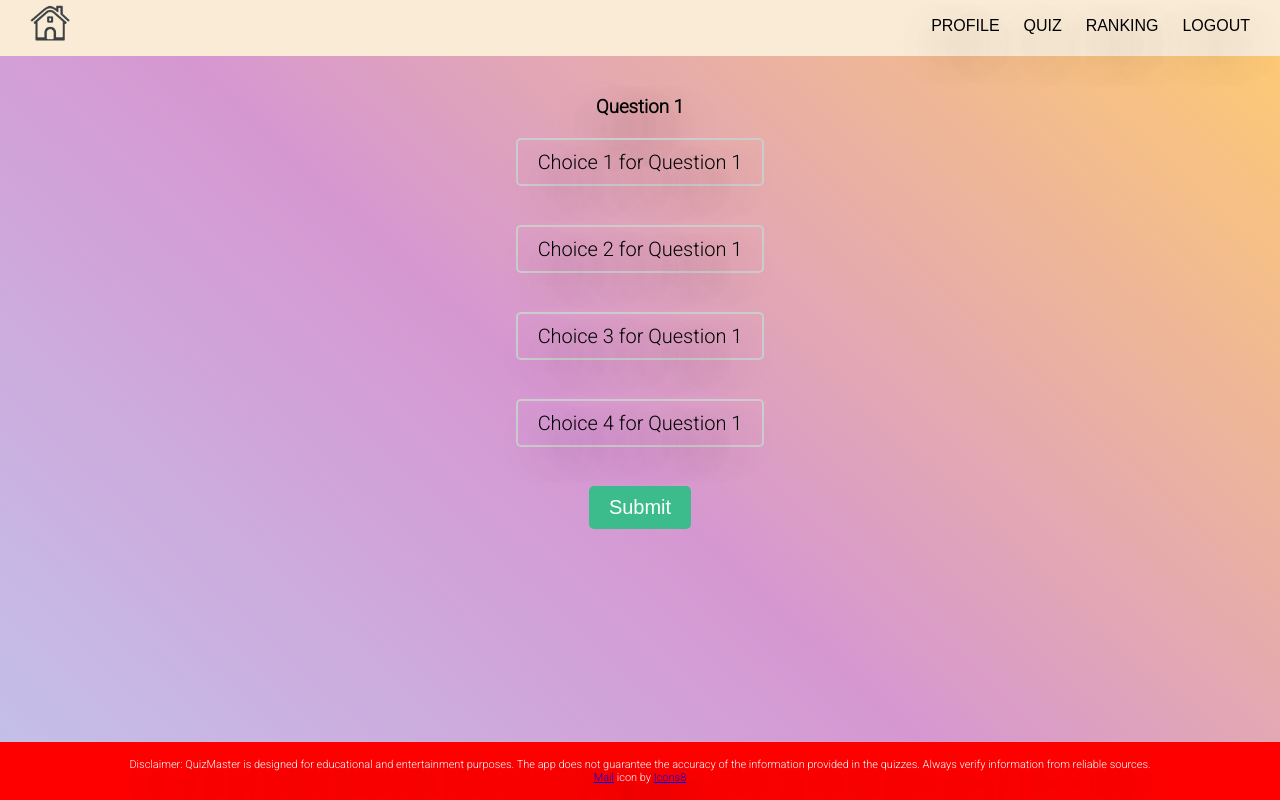
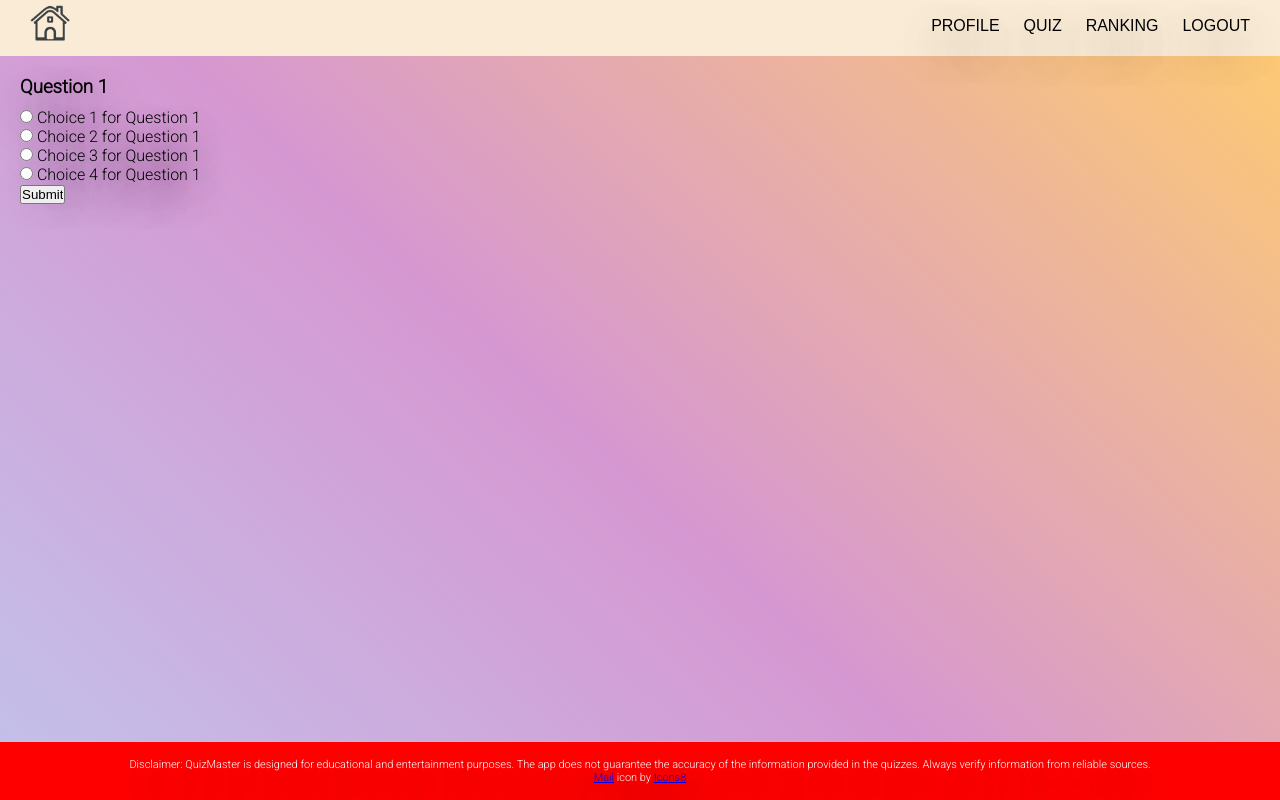
Before and after one commit to juhum/QuizApp, a Flask app: page /quiz in a window 1280 px wide. Run offline with Flask 3, Linux system fonts and the light colour scheme; a user stored in the database is signed in; parts of the project's set-up code (start-up, migrations or seed data) failed here and were passed over.

Commit message:
Revert "Test2"

```diff
--- a/website/static/css/quizstyle.css
+++ /dev/null
@@ -1,78 +0,0 @@
-
-*,
-*::after,
-*::before {
-    margin: 0;
-    padding: 0;
-    box-sizing: border-box;
-}
-
-
-html {
-    scroll-behavior: smooth;
-}
-
-
-
-input[type=radio] {
-    display: none;
-}
-
-input[type=radio] + label {
-    display: inline-block;
-    padding: 10px 20px;
-    margin: 10px;
-    font-size: 20px;
-    cursor: pointer;
-    border: 2px solid #ccc;
-    border-radius: 5px;
-}
-
-input[type=radio]:checked + label {
-    background-color: #3CBC8D;
-    color: white;
-}
-
-input[type=submit] {
-    display: inline-block;
-    padding: 10px 20px;
-    margin: 10px;
-    font-size: 20px;
-    cursor: pointer;
-    border: none;
-    border-radius: 5px;
-    background-color: #3CBC8D;
-    color: white;
-}
-
-input[type=submit]:hover {
-    background-color: #2E8B57;
-}
-
-.container {
-    display: flex;
-    flex-direction: column;
-    align-items: center;
-}
-
-form {
-    display: flex;
-    flex-direction: column;
-    align-items: center;
-}
-
-
-
-.container {
-    display: flex;
-    flex-direction: column;
-    align-items: center;
-}
-
-form {
-    display: flex;
-    flex-direction: column;
-    align-items: center;
-    margin: 0 auto;
-    max-width: 600px;
-}
--- a/website/static/css/style.css
+++ b/website/static/css/style.css
@@ -171,7 +171,7 @@ body {
     display: inline-block;
   }
   .container{
-    /*max-width: 50vw;*/
+    max-width: 50vw;
   }
 }
 
--- a/website/templates/profile.html
+++ b/website/templates/profile.html
@@ -13,6 +13,6 @@
     <h3>Profile page</h3>
     <p><span class="bol">Username:</span> {{ name }}</p>
     <p><span class="bol">Number of total points:</span> {{ total_points }}</p>
-    <img class="logo" src="../static/img/quiz-app-icon-temp.jpg" alt="quiz-app-icon" width="200">
+    <img src="../static/img/quiz-app-icon-temp.jpg" alt="quiz-app-icon" width="200">
     </div>
 {% endblock %}
--- a/website/templates/quiz.html
+++ b/website/templates/quiz.html
@@ -2,18 +2,15 @@
 {% block title %}Quiz{% endblock %}
 
 {% block content %}
-<div class="container">
-<link rel="stylesheet" href="../static/css/quizstyle.css">
 <h3>{{ question.question }}</h3>
 <form action="{{ url_for('views.submit_answer', question_id=question.question_id, question_index=current_question_index) }}" method="post">
     <input type="hidden" name="question_id" value="{{ question.question_id }}">
     {% for choice in choices %}
         {% if choice.question_id == question.question_id %}
-            <input type="radio" id="{{ choice.choice_id }}" name="choice" value="{{ choice.choice_id }}">
-            <label for="{{ choice.choice_id }}">{{ choice.choice }}</label><br>
+            <input type="radio" name="choice" value="{{ choice.choice_id }}"> {{ choice.choice }}<br>
         {% endif %}
     {% endfor %}
     <input type="submit" value="Submit">
 </form>
-</div>
+
 {% endblock %}
```
Also changed, not shown: website/static/css/profilestyle.css (+1 -8 lines), instance/database.db.
